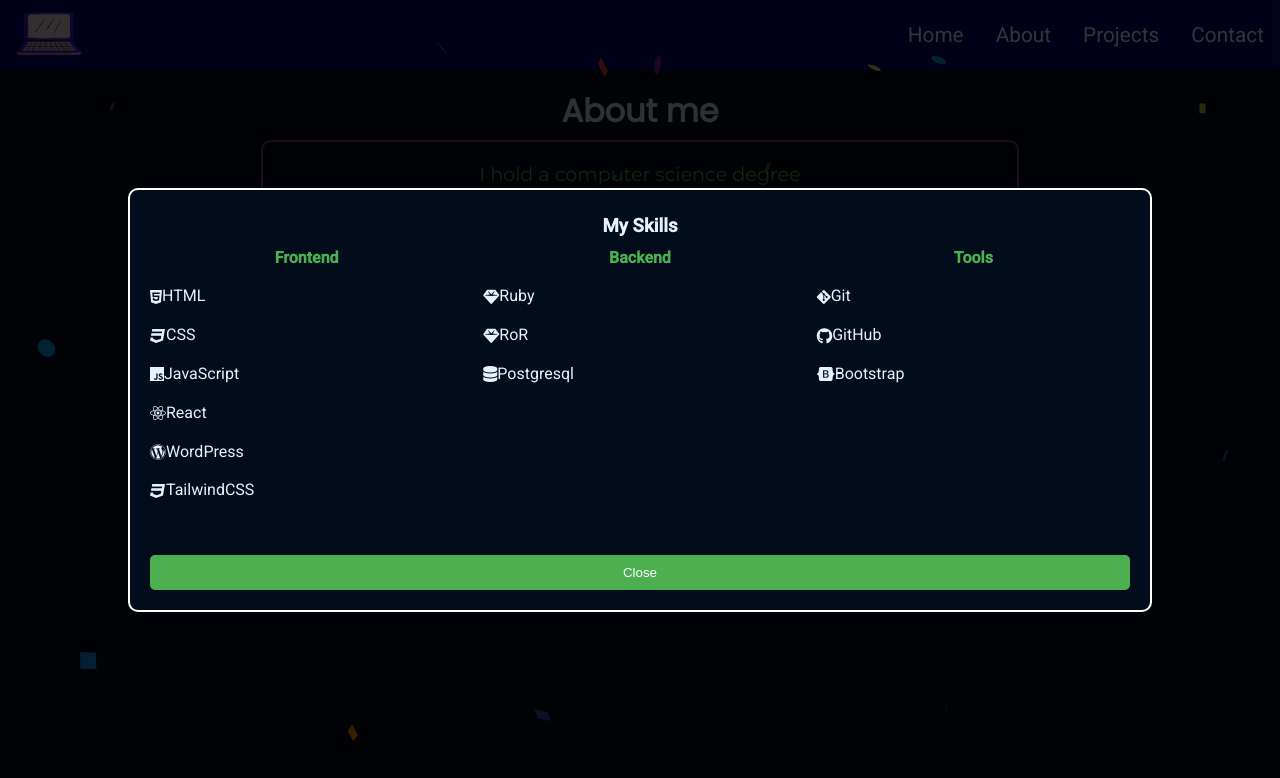
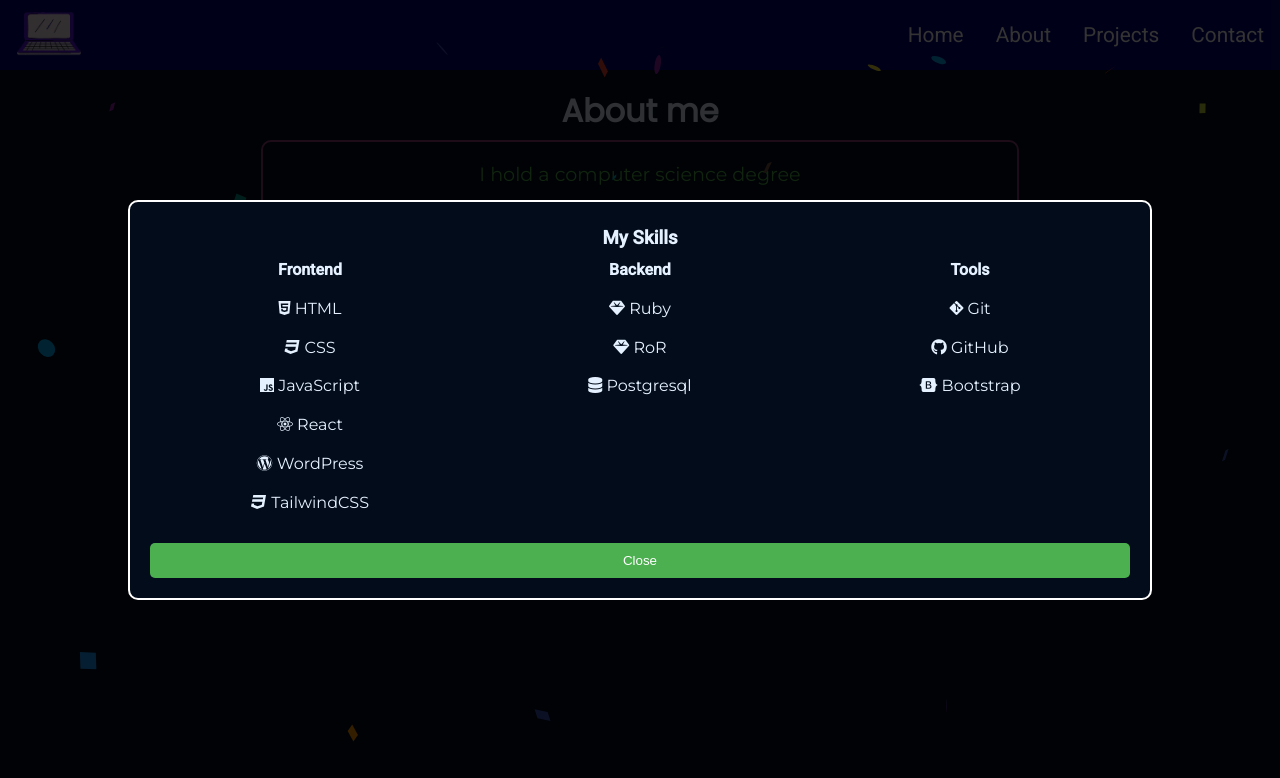
Before and after one commit to mryeminthu/react-portfolio, a React (Create React App) app: page /about in a window 1280 px wide. Both pictures are taken after a click on the button "My Skills". Shown: the top 778 px of the page. Built offline with nearby package versions, Linux system fonts and the light colour scheme.

Commit message:
Add redux in slills popup

```diff
--- a/src/components/About/SkillsPopup.css
+++ b/src/components/About/SkillsPopup.css
@@ -24,43 +24,31 @@
 .skills-content {
   display: grid;
   grid-template-columns: repeat(3, 1fr);
-  gap: 20px;
+  gap: 10px;
 }
 
 .category {
-  margin-bottom: 20px;
+  margin-bottom: 15px;
 }
 
-.category h4 {
-  margin-bottom: 10px;
-  color: #4caf50;
-}
-
-.skills-popup ul {
-  list-style-type: none;
-  padding: 0;
+.category h3 {
+  color: #afd809;
+  font-family: 'Poppins', sans-serif;
 }
 
 .skills-popup li {
-  margin-bottom: 10px;
-  display: flex;
-  align-items: center;
-}
-
-.skills-popup li svg {
-  margin-right: 10px;
-  color: #4caf50;
+  margin: 10px 0;
+  font-family: 'Montserrat', sans-serif;
 }
 
 .skills-popup button {
   background-color: #4caf50;
-  color: #fff;
+  color: #ffffff;
   border: none;
   padding: 10px 20px;
   border-radius: 5px;
   cursor: pointer;
   transition: background-color 0.3s;
-  margin-top: 20px;
 }
 
 .skills-popup button:hover {
@@ -71,4 +59,13 @@
   .skills-popup {
     width: 95%;
   }
+
+  .skills-content {
+    grid-template-columns: repeat(2, 1fr);
+  }
+
+  .category:last-child {
+    grid-column: span 2;
+    text-align: center;
+  }
 }
```
